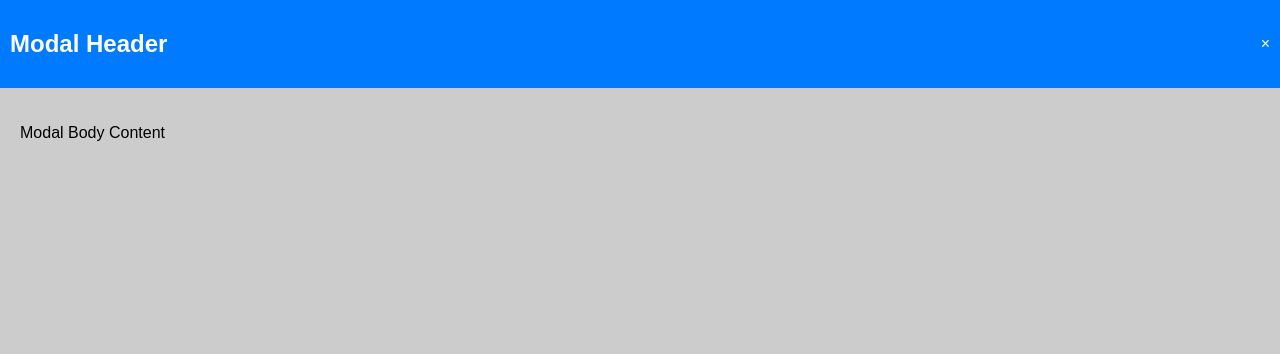
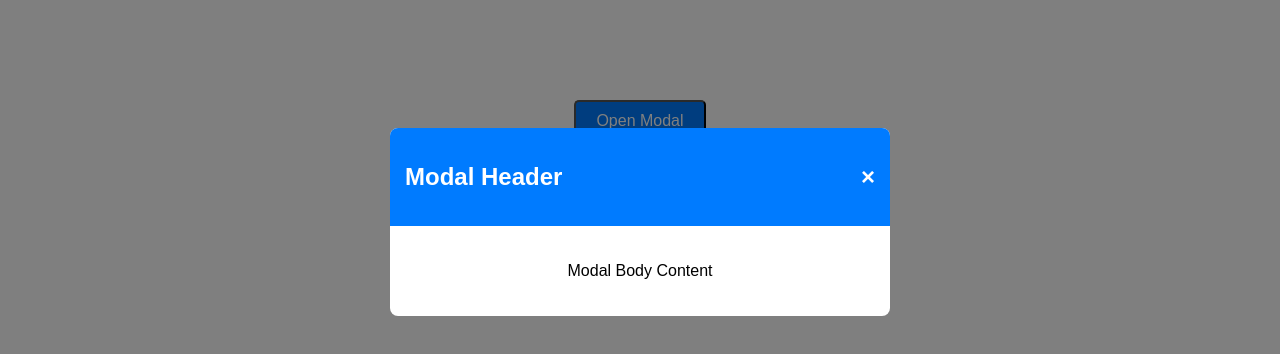
Before and after one commit to acciojob/css-modal-Syedmuneer07, a website: page main.html in a window 1280 px wide. Both pictures are taken after a click on the button "Open Modal". Drawn offline with Linux system fonts and the light colour scheme.

Commit message:
created a submission

```diff
--- a/styles.css
+++ b/styles.css
@@ -1,46 +1,75 @@
-/*  your css code here. If applicable */
-body{
-	font-family:sans-serif;
-	padding:15px;
-
-}
-button{
-	padding:5px;
-	cursor:pointer;
-	font-weight:bold;
-}
-.modal{
-	display:none;
-	position:fixed;
-	z-index:1;
-	left:0;
-	top:0;
-	width:100%;
-	height:100%;
-	overflow:auto;
-	background-color:rgba(0,0,0,0.2)
+body {
+    font-family: Arial, sans-serif;
+    text-align: center;
+    margin-top: 100px;
   }
 
-.modal-header{
-	padding:10px;
-	background-color:#007bff;
-	color:white;
-	display:flex;
-	justify-content:space-between;
-	align-items:center;
+  #openModal {
+    padding: 10px 20px;
+    background: #007bff;
+    color: #fff;
+    border-radius: 5px;
+    text-decoration: none;
+    cursor: pointer;
+    font-size: 16px;
   }
 
-.modal-body{
-	padding:20px;
-	align-items:left;
+  .modal {
+    display: none;
+    position: fixed;
+    top: 0;
+    left: 0;
+    width: 100%;
+    height: 100%;
+    background: rgba(0,0,0,0.5);
   }
-.close-modal:hover,
-.close-modal:focus {
-    color: black;
+
+  .modal:target {
+    display: block;
+  }
+
+  /* Modal content box */
+  .modal-content {
+    background-color: white;
+    width: 50%;
+    max-width: 500px;
+    margin: 10% auto;
+    border-radius: 8px;
+    overflow: hidden;
+    animation: fadeIn 0.3s ease;
+  }
+
+  .modal-header {
+    background-color: #007bff;
+    color: white;
+    padding: 15px;
+    display: flex;
+    justify-content: space-between;
+    align-items: center;
+  }
+
+  .modal-body {
+    padding: 20px;
+  }
+
+  .close-modal {
     text-decoration: none;
+    color: white;
+    font-size: 24px;
+    font-weight: bold;
+	cursor:pointer;
+  }
+
+  .modal:target .modal-overlay {
+    position: absolute;
+    width: 100%;
+    height: 100%;
+    top: 0;
+    left: 0;
     cursor: pointer;
   }
-@keyframes fadeIn{
-	from{opacity:0; transform:translateY(-20px);}
-	to{opacity:1;transform:translateY(0);}
+
+  @keyframes fadeIn {
+    from { transform: translateY(-20px); opacity: 0; }
+    to { transform: translateY(0); opacity: 1; }
   }
```
Lines whose indentation alone changed are shown as unchanged.
